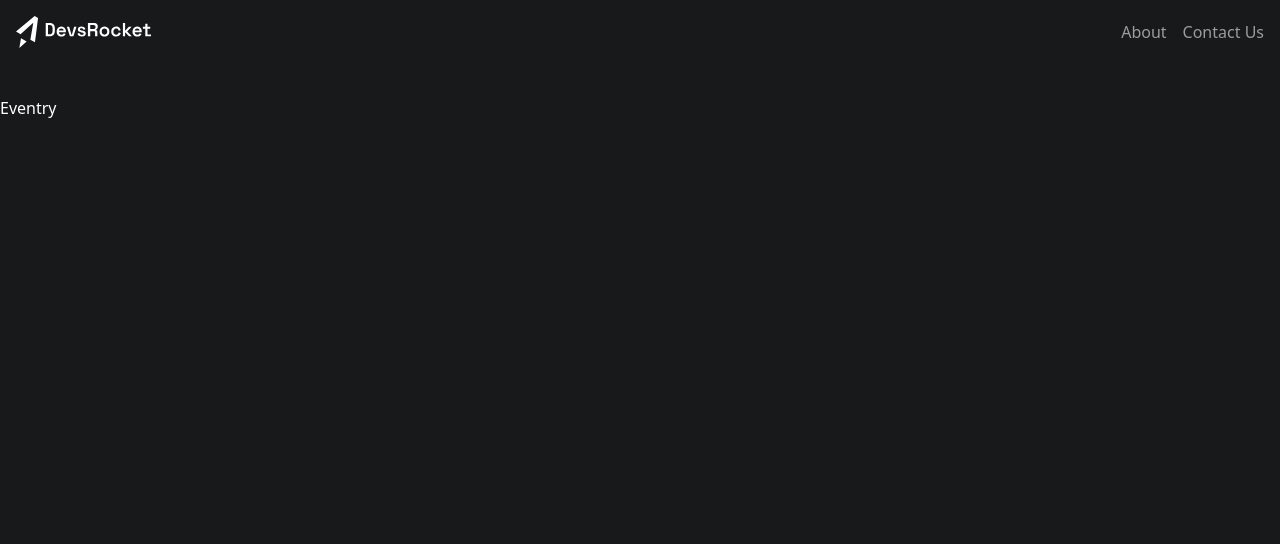
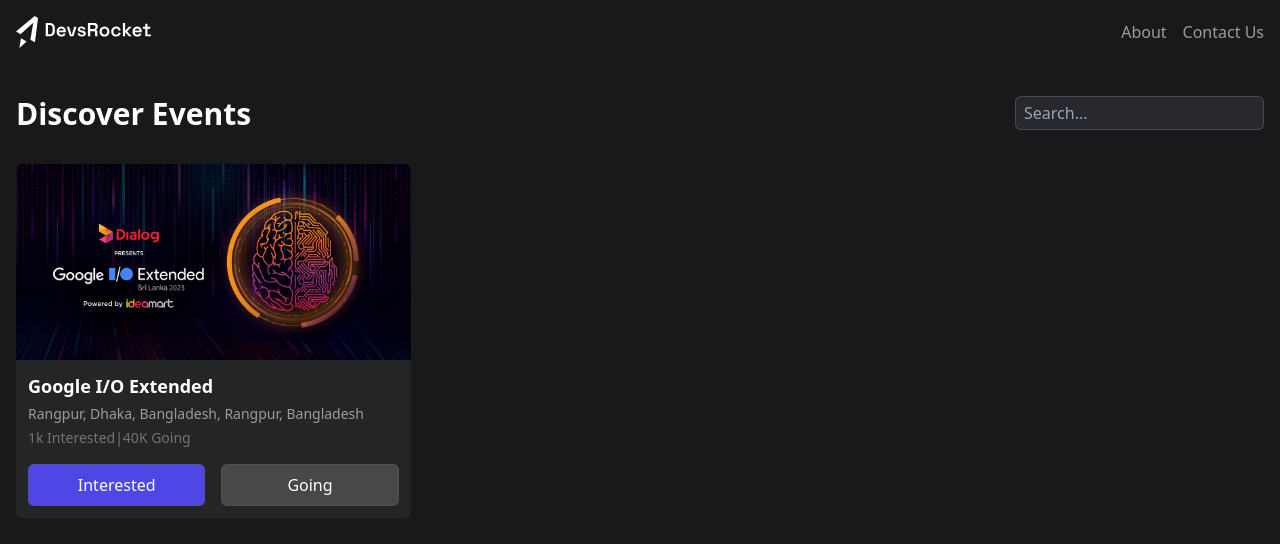
Before and after one commit to Asif-102/eventry, a Next.js app: page / in a window 1280 px wide. Shown: the top 544 px of the page. Built offline with nearby package versions, Linux system fonts and the light colour scheme.

Commit message:
event list section initial setup done

```diff
--- a/app/page.js
+++ b/app/page.js
@@ -1,3 +1,11 @@
+import EventList from "@/components/landing/EventList";
+import Header from "@/components/landing/Header";
+
 export default function Home() {
-  return <div>Eventry</div>;
+  return (
+    <section className="container">
+      <Header />
+      <EventList />
+    </section>
+  );
 }
--- /dev/null
+++ b/components/ActionButtons.jsx
@@ -0,0 +1,17 @@
+import Link from "next/link";
+
+export default function ActionButtons({ fromDetails }) {
+  return (
+    <div className={`w-full flex gap-4 mt-4 ${fromDetails && "flex-1"}`}>
+      <button className="w-full bg-indigo-600 hover:bg-indigo-800">
+        Interested
+      </button>
+      <Link
+        href="/payment"
+        className=" text-center w-full bg-[#464849] py-2 px-2 rounded-md border border-[#5F5F5F]/50 shadow-sm cursor-pointer hover:bg-[#3C3D3D] transition-colors active:translate-y-1"
+      >
+        Going
+      </Link>
+    </div>
+  );
+}
--- /dev/null
+++ b/components/landing/EventCard.jsx
@@ -0,0 +1,32 @@
+import Image from "next/image";
+import Link from "next/link";
+import ActionButtons from "../ActionButtons";
+
+export default function EventCard() {
+  return (
+    <div className="overflow-hidden rounded-md bg-[#242526]">
+      <Image
+        src="/google-io-2023-1.png"
+        alt="Event 1"
+        className="w-full"
+        width={500}
+        height={500}
+      />
+
+      <div className="p-3">
+        <Link href="/details/1" className="font-bold text-lg">
+          Google I/O Extended
+        </Link>
+        <p className="text-[#9C9C9C] text-sm mt-1">
+          Rangpur, Dhaka, Bangladesh, Rangpur, Bangladesh
+        </p>
+        <div className="text-[#737373] text-sm mt-1">
+          <span>1k Interested</span>
+          <span>|</span>
+          <span>40K Going</span>
+        </div>
+        <ActionButtons />
+      </div>
+    </div>
+  );
+}
--- /dev/null
+++ b/components/landing/EventList.jsx
@@ -0,0 +1,9 @@
+import EventCard from "./EventCard";
+
+export default function EventList() {
+  return (
+    <div className="grid grid-cols-1 md:grid-cols-2 lg:grid-cols-3 gap-8 mt-8">
+      <EventCard />
+    </div>
+  );
+}
--- /dev/null
+++ b/components/landing/Header.jsx
@@ -0,0 +1,15 @@
+export default function Header() {
+  return (
+    <div className="flex justify-between">
+      <h1 className="font-bold text-3xl">Discover Events</h1>
+
+      <div>
+        <input
+          type="text"
+          placeholder="Search..."
+          className="bg-[#27292F] border border-[#CCCCCC]/20 py-1 px-2 rounded-md"
+        />
+      </div>
+    </div>
+  );
+}
```
